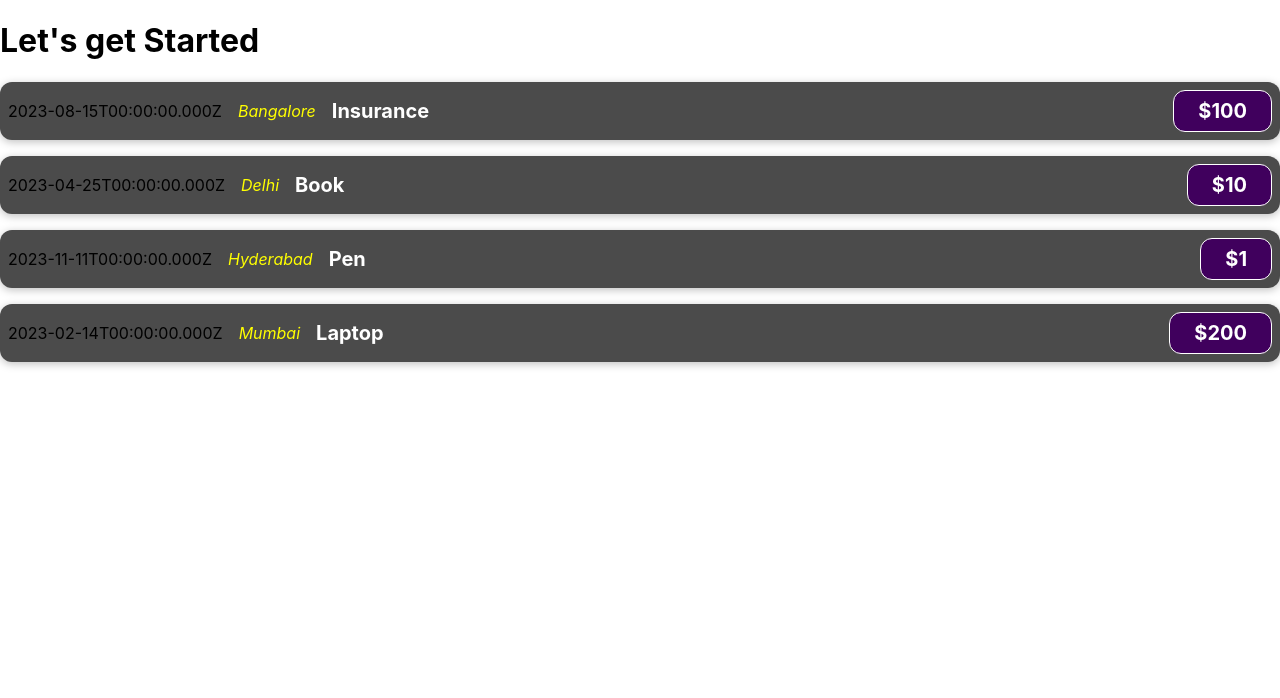
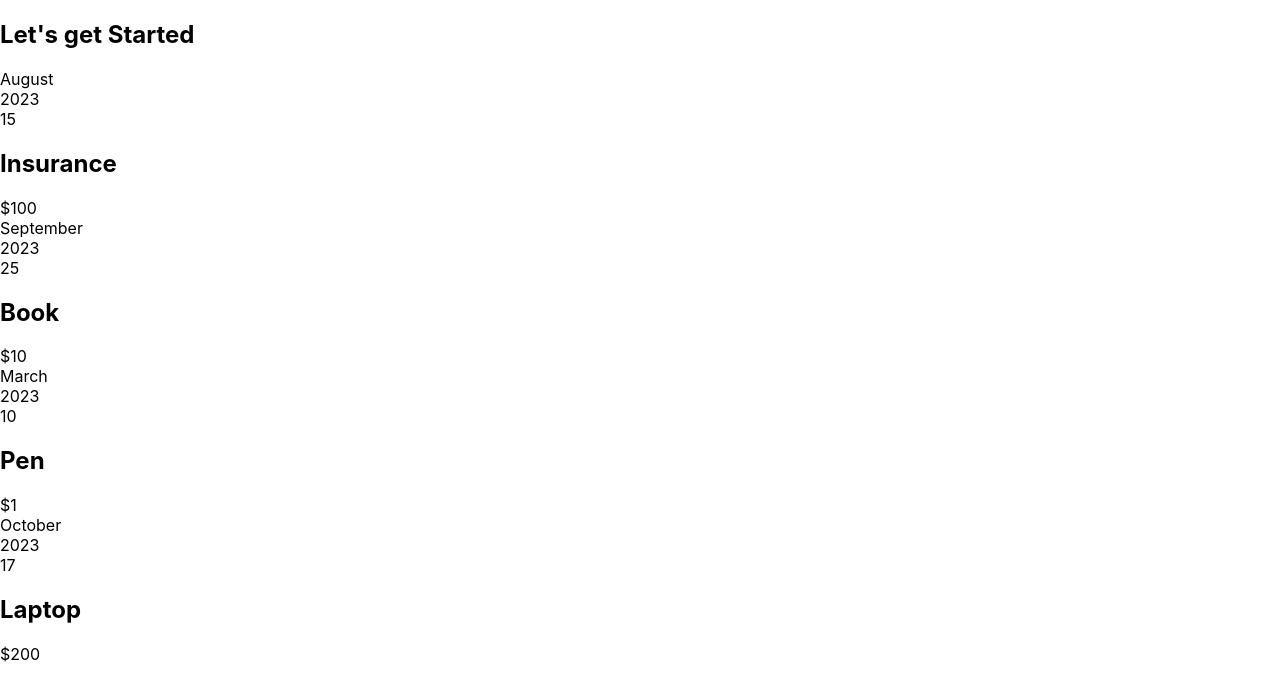
Before and after one commit to ajayygurjar/React-Expense-Tracker, a React (Create React App) app: page / in a window 1280 px wide. Shown: the top 698 px of the page. Built offline with nearby package versions, Linux system fonts and the light colour scheme.

Commit message:
Calender Format

```diff
--- a/src/App.js
+++ b/src/App.js
@@ -2,47 +2,22 @@ import ExpenseItem from "./components/ExpenseItem";
 
 function App() {
   const expenses = [
-    {
-      id: "1",
-      date: new Date(2023, 7, 15),
-      title: "Insurance",
-      price: 100,
-      location: "Bangalore",
-    },
-    {
-      id: "2",
-      date: new Date(2023, 3, 25),
-      title: "Book",
-      price: 10,
-      location: "Delhi",
-    },
-    {
-      id: "3",
-      date: new Date(2023, 10, 11),
-      title: "Pen",
-      price: 1,
-      location: "Hyderabad",
-    },
-    {
-      id: "4",
-      date: new Date(2023, 1, 14),
-      title: "Laptop",
-      price: 200,
-      location: "Mumbai",
-    },
+    { id: 1, title: "Insurance", date: new Date(2023, 7, 15), price: 100 },
+    { id: 2, title: "Book", date: new Date(2023, 8, 25), price: 10 },
+    { id: 3, title: "Pen", date: new Date(2023, 2, 10), price: 1 },
+    { id: 4, title: "Laptop", date: new Date(2023, 9, 17), price: 200 },
   ];
 
   return (
     <div>
-      <h1>Let's get Started</h1>
-      {expenses.map((expense, index) => {
+      <h2>Let's get Started</h2>
+      {expenses.map((expense) => {
         return (
           <ExpenseItem
             key={expense.id}
+            title={expense.title}
             date={expense.date}
-            title={expense.title}
             price={expense.price}
-            location={expense.location}
           ></ExpenseItem>
         );
       })}
--- a/src/components/ExpenseItem.css
+++ b/src/components/ExpenseItem.css
@@ -7,12 +7,6 @@
   margin: 1rem 0;
   border-radius: 12px;
   background-color: #4b4b4b;
-}
-
-.expense-item__location {
-  margin-left: 1rem;
-  color: yellow;
-  font-style: italic;
 }
 
 .expense-item__description {
--- a/src/components/ExpenseItem.js
+++ b/src/components/ExpenseItem.js
@@ -1,10 +1,30 @@
-import "./ExpenseItem.css";
+const months = [
+  "January",
+  "February",
+  "March",
+  "April",
+  "May",
+  "June",
+  "July",
+  "August",
+  "September",
+  "October",
+  "November",
+  "December",
+];
 
 function ExpenseItem(props) {
+  const month = months[props.date.getMonth()];
+  const year = props.date.getFullYear();
+  const day = props.date.getDate().toString().padStart(2, "0");
+
   return (
     <div className="expense-item">
-      <div>{props.date.toISOString()}</div>
-      <div className="expense-item__location">{props.location} </div>
+      <div>
+        <div>{month}</div>
+        <div>{year}</div>
+        <div>{day}</div>
+      </div>
       <div className="expense-item__description">
         <h2>{props.title}</h2>
         <div className="expense-item__price">${props.price}</div>
```
